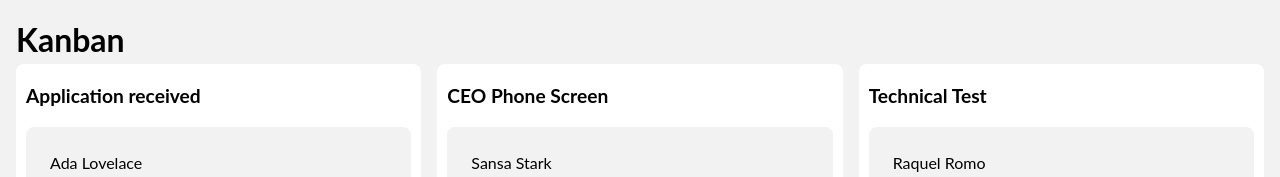
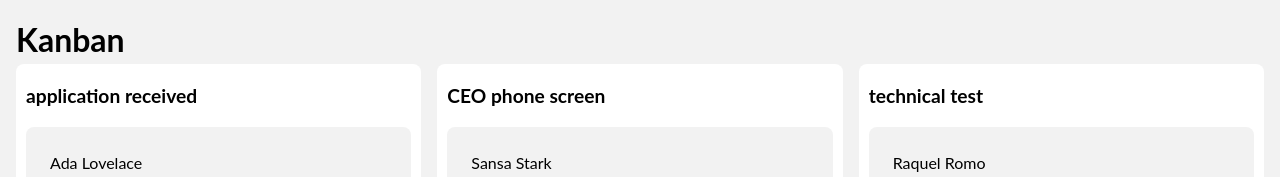
Before and after one commit to rqlromo/occupop-test, a React (Create React App) app: page / in a window 1280 px wide. Shown: the top 177 px of the page. Built offline with nearby package versions, Linux system fonts and the light colour scheme.

Commit message:
lower case data

```diff
--- a/src/mockData.js
+++ b/src/mockData.js
@@ -1,9 +1,9 @@
 import { v4 as uuidv4 } from "uuid";
 
 const mockData = {
-  Application_received: {
-    id: "Application_received",
-    column: "Application received",
+  application_received: {
+    id: "application_received",
+    column: "application received",
     candidates: [
       {
         id: uuidv4(),
@@ -22,9 +22,9 @@ const mockData = {
       },
     ],
   },
-  CEO_Phone_Screen: {
-    id: "CEO_Phone_Screen",
-    column: "CEO Phone Screen",
+  CEO_phone_screen: {
+    id: "CEO_phone_screen",
+    column: "CEO phone screen",
     candidates: [
       {
         id: uuidv4(),
@@ -38,9 +38,9 @@ const mockData = {
       },
     ],
   },
-  Technical_Test: {
-    id: "Technical_Test",
-    column: "Technical Test",
+  technical_test: {
+    id: "technical_test",
+    column: "technical test",
     candidates: [
       {
         id: uuidv4(),
```
